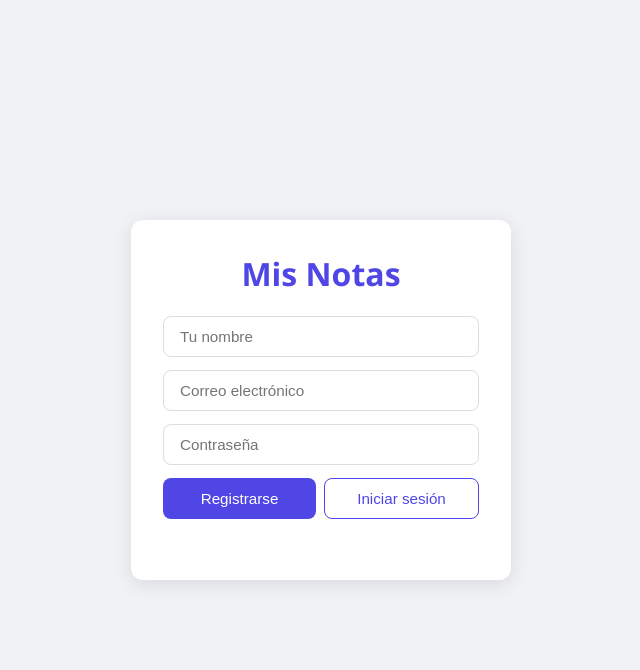
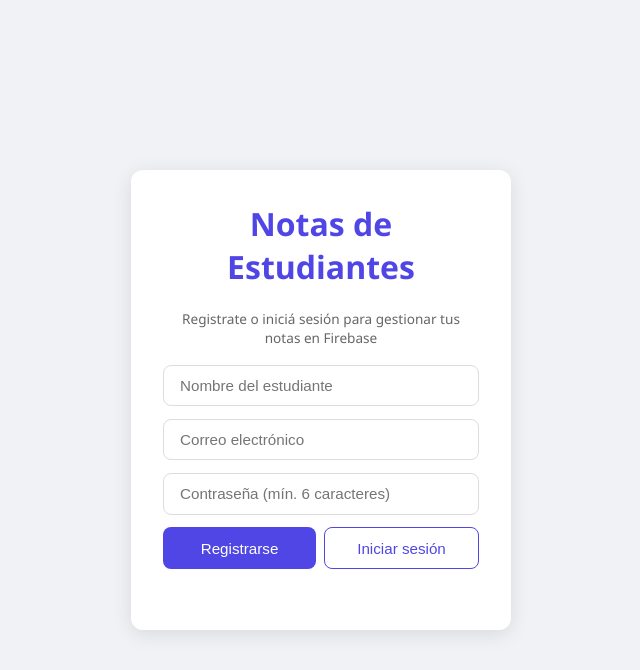
Before and after one commit to monteroniian/proyectos-escuela-et5, a PHP site: page / in a window 1280 px wide. Shown: the top 670 px of the page, without its empty margins (319-959 px from the left). Run offline with PHP 8.4, Linux system fonts and the light colour scheme; some libraries are stand-ins or nearby versions.

Commit message:
Conectar mis-notas-bd a Firestore con coleccion notas_estudiantes

```diff
--- a/mis-notas-bd/app.js
+++ b/mis-notas-bd/app.js
@@ -4,17 +4,19 @@ import {
   signOut, onAuthStateChanged, updateProfile
 } from "https://www.gstatic.com/firebasejs/10.12.0/firebase-auth.js";
 import {
-  getFirestore, collection, addDoc, deleteDoc, doc,
+  getFirestore, collection, addDoc, deleteDoc, doc, setDoc,
   onSnapshot, query, orderBy, serverTimestamp
 } from "https://www.gstatic.com/firebasejs/10.12.0/firebase-firestore.js";
 
 const firebaseConfig = {
   apiKey: "AIzaSyA3MyO1zA9zvKgdPeeCT0r8Qp4vBRUYwK8",
   authDomain: "notas-6b740.firebaseapp.com",
+  databaseURL: "https://notas-6b740-default-rtdb.firebaseio.com",
   projectId: "notas-6b740",
   storageBucket: "notas-6b740.firebasestorage.app",
   messagingSenderId: "629921971228",
-  appId: "1:629921971228:web:53ff81627307ff5e18b3d9"
+  appId: "1:629921971228:web:53ff81627307ff5e18b3d9",
+  measurementId: "G-X218WLYS98"
 };
 
 const app = initializeApp(firebaseConfig);
@@ -32,11 +34,20 @@ window.register = async () => {
   const errorEl = document.getElementById("auth-error");
   errorEl.textContent = "";
 
-  if (!name) return (errorEl.textContent = "Ingresa tu nombre.");
+  if (!name) return (errorEl.textContent = "Ingresá tu nombre.");
 
   try {
     const { user } = await createUserWithEmailAndPassword(auth, email, password);
     await updateProfile(user, { displayName: name });
+    document.getElementById("user-name").textContent = name;
+
+    // Registrar documento del estudiante en la colección "notas_estudiantes" de Firestore
+    await setDoc(doc(db, "notas_estudiantes", user.uid), {
+      nombre: name,
+      email: user.email,
+      seccion: "Notas de Estudiantes",
+      registradoEn: serverTimestamp()
+    }, { merge: true });
   } catch (e) {
     errorEl.textContent = translateError(e.code);
   }
@@ -57,50 +68,93 @@ window.login = async () => {
 
 window.logout = () => signOut(auth);
 
-// --- NOTAS ---
+// --- NOTAS DE ESTUDIANTES ---
 
 window.addNote = async () => {
   const title = document.getElementById("note-title").value.trim();
+  const gradeRaw = document.getElementById("note-grade").value.trim();
   const body = document.getElementById("note-body").value.trim();
-  if (!title && !body) return;
+  const errorEl = document.getElementById("note-error");
+  errorEl.textContent = "";
+
+  if (!title && !body) {
+    errorEl.textContent = "Completá la materia/título o el contenido de la nota.";
+    return;
+  }
 
   const user = auth.currentUser;
-  await addDoc(collection(db, "users", user.uid, "notes"), {
-    title,
-    body,
-    createdAt: serverTimestamp()
-  });
+  if (!user) return;
 
-  document.getElementById("note-title").value = "";
-  document.getElementById("note-body").value = "";
+  try {
+    await setDoc(doc(db, "notas_estudiantes", user.uid), {
+      nombre: user.displayName || "Estudiante",
+      email: user.email,
+      seccion: "Notas de Estudiantes"
+    }, { merge: true });
+
+    await addDoc(collection(db, "notas_estudiantes", user.uid, "notas"), {
+      estudiante: user.displayName || "Estudiante",
+      materia: title || "Sin materia",
+      calificacion: gradeRaw !== "" ? Number(gradeRaw) : null,
+      contenido: body,
+      createdAt: serverTimestamp()
+    });
+
+    document.getElementById("note-title").value = "";
+    document.getElementById("note-grade").value = "";
+    document.getElementById("note-body").value = "";
+  } catch (e) {
+    errorEl.textContent = `No se pudo guardar la nota: ${e.message}`;
+  }
 };
 
 window.deleteNote = async (id) => {
   const user = auth.currentUser;
-  await deleteDoc(doc(db, "users", user.uid, "notes", id));
+  if (!user) return;
+  await deleteDoc(doc(db, "notas_estudiantes", user.uid, "notas", id));
 };
 
 function loadNotes(uid) {
-  const q = query(collection(db, "users", uid, "notes"), orderBy("createdAt", "desc"));
+  if (unsubscribeNotes) {
+    unsubscribeNotes();
+    unsubscribeNotes = null;
+  }
+
+  const q = query(
+    collection(db, "notas_estudiantes", uid, "notas"),
+    orderBy("createdAt", "desc")
+  );
+
   unsubscribeNotes = onSnapshot(q, (snapshot) => {
     const list = document.getElementById("notes-list");
     if (snapshot.empty) {
-      list.innerHTML = '<p class="empty-msg">No tienes notas aún. ¡Agrega una!</p>';
+      list.innerHTML = '<p class="empty-msg">No hay notas de estudiantes registradas aún. ¡Agregá la primera!</p>';
       return;
     }
     list.innerHTML = snapshot.docs.map(d => {
-      const { title, body, createdAt } = d.data();
-      const date = createdAt ? new Date(createdAt.seconds * 1000).toLocaleDateString("es") : "";
+      const data = d.data();
+      const title = data.materia || data.title || "Sin título";
+      const body = data.contenido || data.body || "";
+      const grade = data.calificacion !== null && data.calificacion !== undefined
+        ? `<span class="grade-badge">Nota: ${escapeHtml(String(data.calificacion))}</span>`
+        : "";
+      const date = data.createdAt ? new Date(data.createdAt.seconds * 1000).toLocaleDateString("es") : "Recién";
       return `
         <div class="note-card">
           <div class="note-content">
-            <h3>${escapeHtml(title)}</h3>
+            <div class="note-header-row">
+              <h3>${escapeHtml(title)}</h3>
+              ${grade}
+            </div>
             <p>${escapeHtml(body)}</p>
             <span class="note-date">${date}</span>
           </div>
           <button class="danger" onclick="deleteNote('${d.id}')">Eliminar</button>
         </div>`;
     }).join("");
+  }, (err) => {
+    const list = document.getElementById("notes-list");
+    list.innerHTML = `<p class="error">Error cargando notas de Firebase: ${escapeHtml(err.message)}</p>`;
   });
 }
 
@@ -110,7 +164,7 @@ onAuthStateChanged(auth, (user) => {
   if (user) {
     document.getElementById("auth-section").classList.add("hidden");
     document.getElementById("app-section").classList.remove("hidden");
-    document.getElementById("user-name").textContent = user.displayName || "Usuario";
+    document.getElementById("user-name").textContent = user.displayName || "Estudiante";
     document.getElementById("user-email").textContent = user.email;
     loadNotes(user.uid);
   } else {
--- a/mis-notas-bd/index.html
+++ b/mis-notas-bd/index.html
@@ -3,7 +3,7 @@
 <head>
   <meta charset="UTF-8" />
   <meta name="viewport" content="width=device-width, initial-scale=1.0"/>
-  <title>Mis Notas</title>
+  <title>Notas de Estudiantes</title>
   <link rel="stylesheet" href="style.css" />
 </head>
 <body>
@@ -11,10 +11,11 @@
   <!-- AUTH -->
   <div id="auth-section">
     <div class="card">
-      <h1>Mis Notas</h1>
-      <input id="auth-name" type="text" placeholder="Tu nombre" />
+      <h1>Notas de Estudiantes</h1>
+      <p class="subtitle">Registrate o iniciá sesión para gestionar tus notas en Firebase</p>
+      <input id="auth-name" type="text" placeholder="Nombre del estudiante" />
       <input id="auth-email" type="email" placeholder="Correo electrónico" />
-      <input id="auth-password" type="password" placeholder="Contraseña" />
+      <input id="auth-password" type="password" placeholder="Contraseña (mín. 6 caracteres)" />
       <div class="auth-buttons">
         <button onclick="register()">Registrarse</button>
         <button onclick="login()" class="secondary">Iniciar sesión</button>
@@ -27,20 +28,31 @@
   <div id="app-section" class="hidden">
     <header>
       <div>
-        <span>Hola, <strong id="user-name"></strong></span>
-        <span id="user-email" class="email-label"></span>
+        <h2 class="app-title">Notas de Estudiantes</h2>
+        <div class="user-info">
+          <span>Hola, <strong id="user-name"></strong></span>
+          <span id="user-email" class="email-label"></span>
+        </div>
       </div>
       <button onclick="logout()" class="secondary small">Cerrar sesión</button>
     </header>
 
     <main>
       <div class="add-note">
-        <input id="note-title" type="text" placeholder="Título de la nota" />
-        <textarea id="note-body" placeholder="Contenido de la nota..."></textarea>
-        <button onclick="addNote()">Agregar nota</button>
+        <h3>Registrar nota de estudiante</h3>
+        <div class="note-row">
+          <input id="note-title" type="text" placeholder="Materia o título de la nota" />
+          <input id="note-grade" type="number" min="1" max="10" step="0.5" placeholder="Nota (1-10)" />
+        </div>
+        <textarea id="note-body" placeholder="Observaciones o contenido de la nota..."></textarea>
+        <button onclick="addNote()">Guardar nota</button>
+        <p id="note-error" class="error"></p>
       </div>
 
-      <div id="notes-list"></div>
+      <section class="notes-section">
+        <h3>Mis Notas de Estudiantes</h3>
+        <div id="notes-list"></div>
+      </section>
     </main>
   </div>
 
--- a/mis-notas-bd/style.css
+++ b/mis-notas-bd/style.css
@@ -179,3 +179,49 @@ main {
   font-size: 0.95rem;
   padding: 2rem;
 }
+
+.subtitle {
+  text-align: center;
+  font-size: 0.85rem;
+  color: #666;
+  margin-bottom: 0.3rem;
+}
+
+.app-title {
+  font-size: 1.15rem;
+  color: #4f46e5;
+  margin-bottom: 0.15rem;
+}
+
+.user-info {
+  font-size: 0.9rem;
+}
+
+.add-note h3,
+.notes-section h3 {
+  font-size: 1rem;
+  color: #333;
+  margin-bottom: 0.3rem;
+}
+
+.note-row {
+  display: grid;
+  grid-template-columns: 1fr 140px;
+  gap: 0.6rem;
+}
+
+.note-header-row {
+  display: flex;
+  align-items: center;
+  gap: 0.6rem;
+  flex-wrap: wrap;
+}
+
+.grade-badge {
+  background: #eef2ff;
+  color: #4f46e5;
+  font-weight: 600;
+  font-size: 0.8rem;
+  padding: 0.15rem 0.55rem;
+  border-radius: 999px;
+}
```
